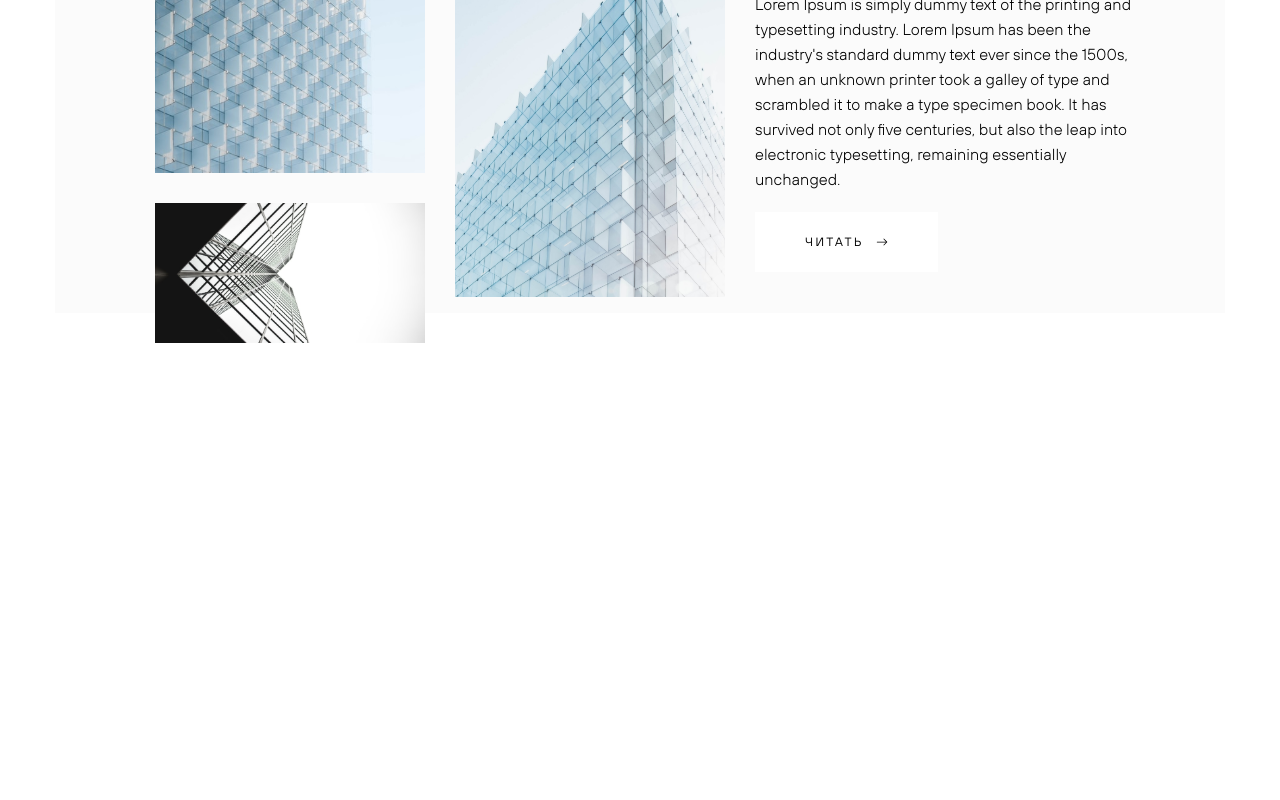
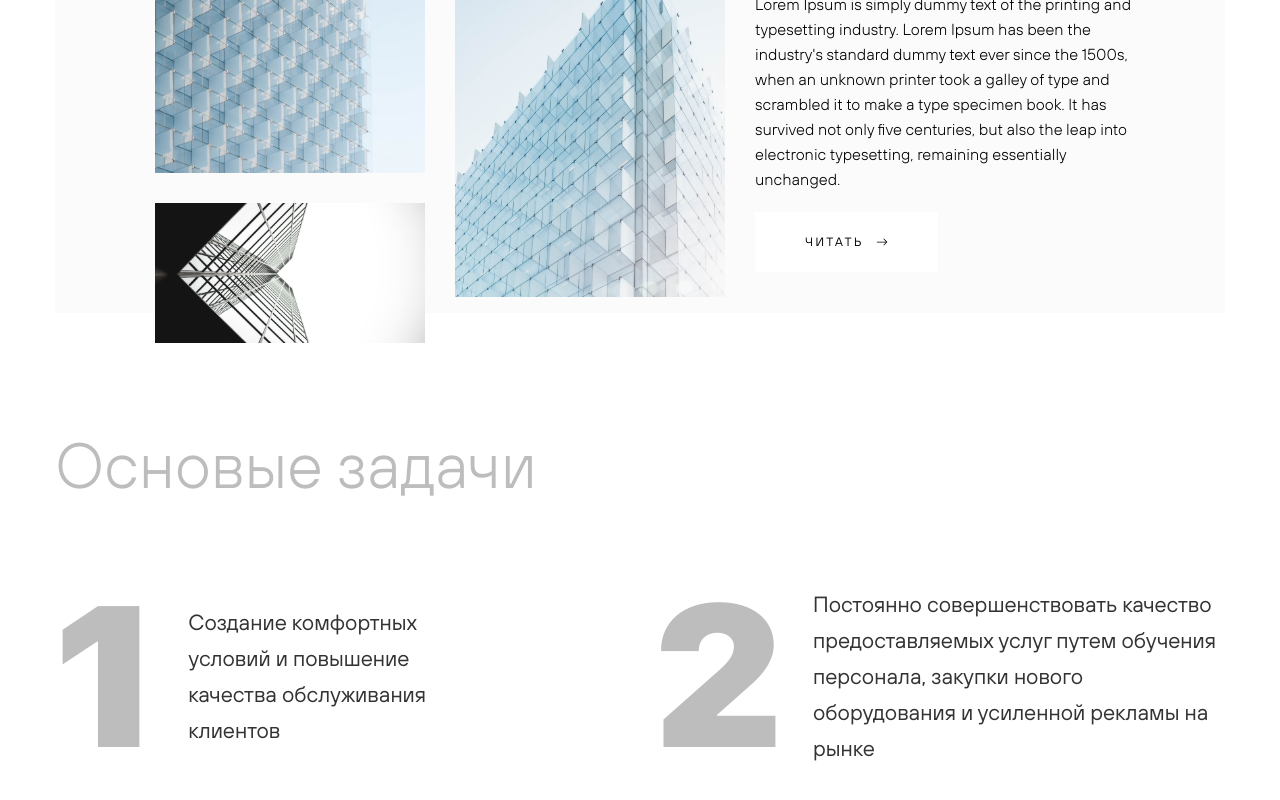
Before and after one commit to gretoq/digital_project, a React (Create React App) app: page / in a window 1280 px wide. Shown: the part 1187-1987 px from the top of the page. Before the commit the page ends 1676 px from the top, so only its background shows below. Built offline with nearby package versions, Linux system fonts and the light colour scheme.

Commit message:
feat: add goals section

```diff
--- /dev/null
+++ b/src/components/GoalsSection/GoalsSection.scss
@@ -0,0 +1,42 @@
+@import '../../styles/utils';
+
+.goals-section {
+  &__title {
+    margin-bottom: 60px;
+
+    font-size: 64px;
+    font-weight: 300;
+    line-height: 64px;
+
+    color: $colorSecondary;
+  }
+
+  &__item {
+    display: flex;
+    align-items: center;
+    gap: 30px;
+  }
+
+  &__item-title {
+    font-family: 'SF Pro Display';
+    font-size: 200px;
+    font-style: normal;
+    font-weight: 900;
+    line-height: normal;
+
+    color: $colorSecondary;
+  }
+
+  &__item-description {
+    font-size: 22px;
+    font-style: normal;
+    font-weight: 400;
+    line-height: 36px;
+
+    color: $colorPrimary;
+  }
+
+  &__item-description--first {
+    max-width: 280px;
+  }
+}
--- /dev/null
+++ b/src/components/GoalsSection/index.tsx
@@ -0,0 +1,32 @@
+import './GoalsSection.scss';
+
+import React from 'react';
+
+export const GoalsSection = () => {
+  return (
+    <section className="goals-section">
+      <h3 className="goals-section__title">Основые задачи</h3>
+
+      <div className="goals-section__container grid">
+        <div className="goals-section__item grid__item--desktop-1-5">
+          <h3 className="goals-section__item-title">1</h3>
+
+          <p className="goals-section__item-description goals-section__item-description--first">
+            Создание комфортных условий и повышение качества обслуживания
+            клиентов
+          </p>
+        </div>
+
+        <div className="goals-section__item grid__item--desktop-7-12">
+          <h3 className="goals-section__item-title">2</h3>
+
+          <p className="goals-section__item-description">
+            Постоянно совершенствовать качество предоставляемых услуг путем
+            обучения персонала, закупки нового оборудования и усиленной рекламы
+            на рынке
+          </p>
+        </div>
+      </div>
+    </section>
+  );
+};
--- a/src/pages/HomePage/index.tsx
+++ b/src/pages/HomePage/index.tsx
@@ -3,6 +3,7 @@ import './HomePage.scss';
 import React from 'react';
 
 import { AboutSection } from '../../components/AboutSection';
+import { GoalsSection } from '../../components/GoalsSection';
 import { ProjectHome } from '../../components/ProjectHome';
 
 export const HomePage = () => {
@@ -12,7 +13,11 @@ export const HomePage = () => {
         <ProjectHome />
       </div>
 
-      <AboutSection />
+      <div style={{ marginBottom: '120px' }}>
+        <AboutSection />
+      </div>
+
+      <GoalsSection />
     </>
   );
 };
```
